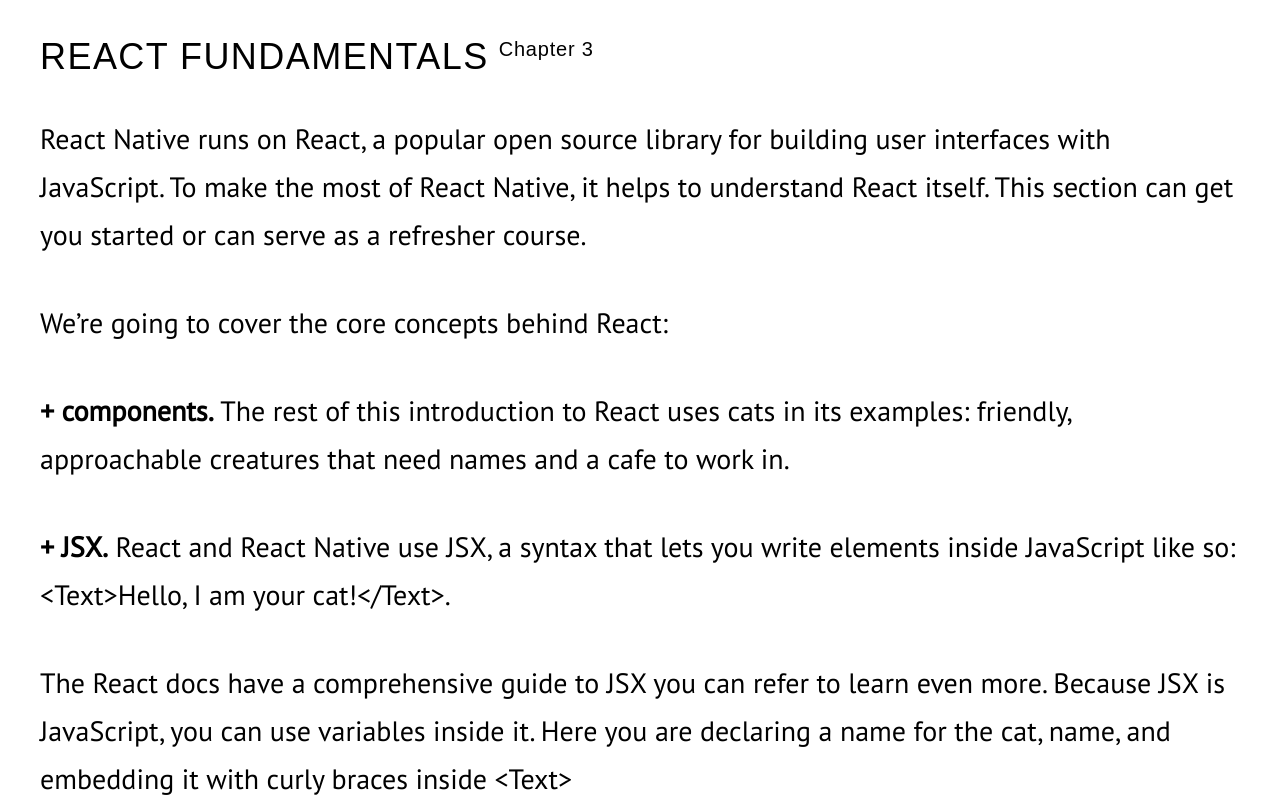
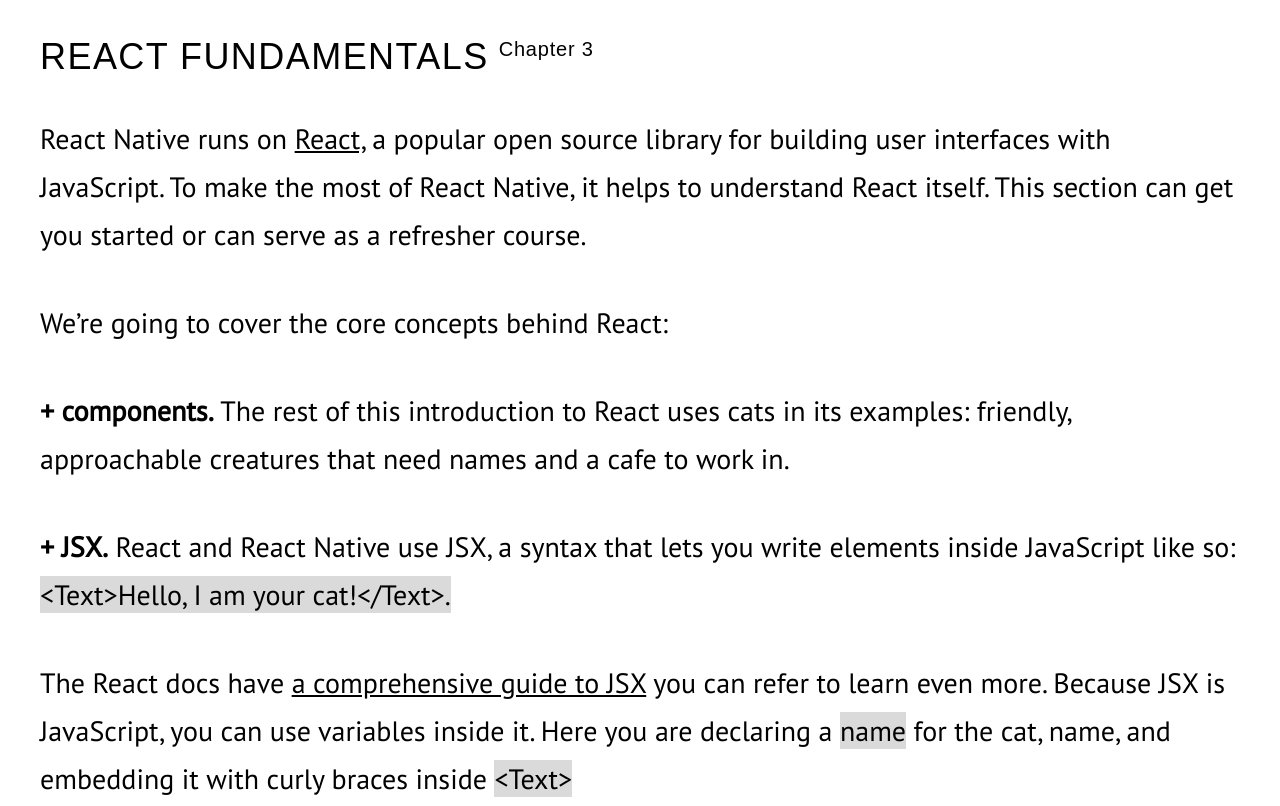
Before and after one commit to Olexander96/homework-7, a plain HTML site: page index.html in a window 1280 px wide. Shown: the part 800-1606 px from the top of the page. Drawn offline with nearby package versions, Linux system fonts and the light colour scheme; a web font is replaced by a local one.

Commit message:
added background color

```diff
--- a/index.html
+++ b/index.html
@@ -36,7 +36,7 @@
                         <p class="title-p">Chapter 1</p>
                     </div>
                     <p class="info">Welcome to the very start of your React Native journey! If you're looking for environment
-                         setup instructions, they've moved to their own section. Continue reading for an introduction
+                         setup instructions, they've moved to <span class="underline-span">their own section</span>. Continue reading for an introduction
                           to the documentation, Native Components, React, and more!
                     </p>
                 </li>
@@ -57,7 +57,7 @@
                         <h2>react fundamentals</h2>
                         <p class="title-p">Chapter 3</p>
                     </div>
-                    <p class="info">React Native runs on React, a popular open source library for building user
+                    <p class="info">React Native runs on <span class="underline-span">React,</span> a popular open source library for building user
                         interfaces with JavaScript. To make the most of React Native, it helps to understand React
                         itself. This section can get you started or can serve as a refresher course.
                     </p>
@@ -69,12 +69,12 @@
                         </li>
                         <li>
                             <span class="bold-span">+ JSX.</span> React and React Native use JSX, a syntax that lets
-                            you write elements inside JavaScript like so: &ltText&gtHello, I am your cat!&lt/Text&gt.
+                            you write elements inside JavaScript like so: <span class="bg-span">&ltText&gtHello, I am your cat!&lt/Text&gt.</span>
                         </li>
                         <li>
-                            The React docs have a comprehensive guide to JSX you can refer to learn even more. Because
-                            JSX is JavaScript, you can use variables inside it. Here you are declaring a name for the cat,
-                            name, and embedding it with curly braces inside &ltText&gt
+                            The React docs have <span class="underline-span">a comprehensive guide to JSX</span> you can refer to learn even more. Because
+                            JSX is JavaScript, you can use variables inside it. Here you are declaring a <span class="bg-span">name</span> for the cat,
+                            name, and embedding it with curly braces inside <span class="bg-span">&ltText&gt</span>
                         </li>
                         <li>
                             <span class="bold-span">+ props.</span> Props is short for “properties”.
@@ -92,7 +92,7 @@
                         <p class="title-p">Chapter 4</p>
                     </div>
                     <p class="info">TextInput is a Core Component that allows the user to enter text.
-                        It has an onChangeText prop that takes a function to be called every time the
+                        It has an <span class="italic-span">onChangeText</span> prop that takes a function to be called every time the
                         text changed, and an onSubmitEditing prop that takes a function to be called when
                         the text is submitted.
                     </p>
--- a/style/style.css
+++ b/style/style.css
@@ -95,7 +95,14 @@ main .container {
 .bold-span {
     font-weight: 700;
 }
+.bg-span {
+    background-color: #DADADA;
+    width: fit-content;
+
+}
+.underline-span {
+    text-decoration: underline;
+}
 .info:not(:last-child) {
     margin-bottom: 40px;
 }
-/*1111*/
```
